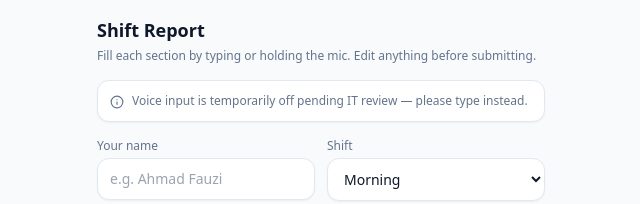
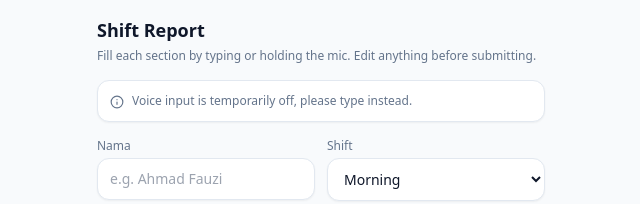
Before and after one commit to alifiadewi/Shift-Log, a React (Vite) app: page / in a window 1280 px wide. Shown: the top 204 px of the page, without its empty margins (319-959 px from the left). Built offline with nearby package versions, Linux system fonts and the light colour scheme.

Commit message:
Update Voice input

```diff
--- a/src/App.jsx
+++ b/src/App.jsx
@@ -171,19 +171,19 @@ export default function ShiftReportForm() {
         {!VOICE_INPUT_ENABLED && (
           <div className="flex items-start gap-2 bg-white border border-slate-200 rounded-xl p-3 mb-4 text-xs text-slate-500 shadow-sm">
             <Info size={14} className="mt-0.5 shrink-0" />
-            <span>Voice input is temporarily off pending IT review — please type instead.</span>
+            <span>Voice input is temporarily off, please type instead.</span>
           </div>
         )}
         {VOICE_INPUT_ENABLED && !speechSupported && (
           <div className="flex items-start gap-2 bg-white border border-slate-200 rounded-xl p-3 mb-4 text-xs text-slate-500 shadow-sm">
             <Info size={14} className="mt-0.5 shrink-0" />
-            <span>Voice input isn't supported in this browser — typing still works for every field.</span>
+            <span>Voice input isn't supported in this browser.</span>
           </div>
         )}
 
         <div className="grid grid-cols-2 gap-3 mb-4">
           <div>
-            <label className="text-xs text-slate-500 mb-1 block">Your name</label>
+            <label className="text-xs text-slate-500 mb-1 block">Nama</label>
             <input
               value={name}
               onChange={(e) => setName(e.target.value)}
```
